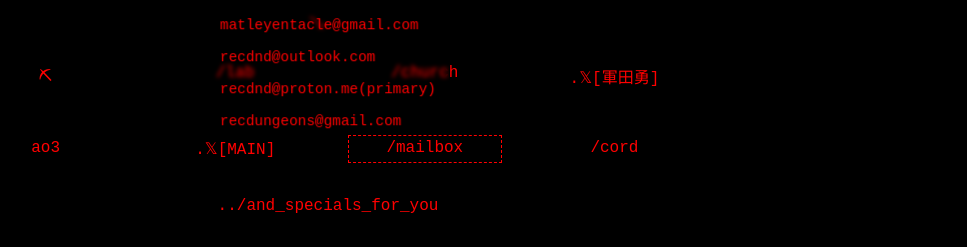
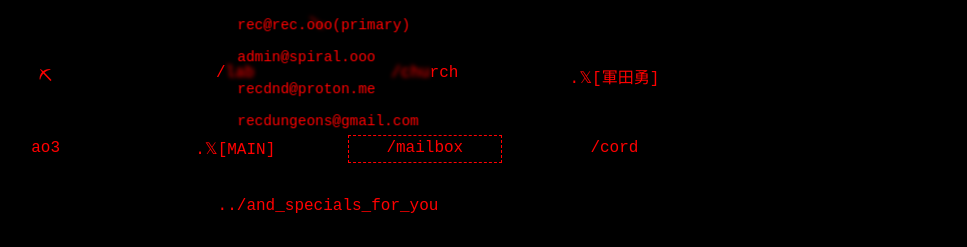
Before and after one commit to recdnd/recdnd, a plain HTML site: page index.html in a window 1280 px wide. Both pictures are taken after a click on the link "/mailbox". Shown: the part 345-592 px from the top of the page, without its empty margins (312-1279 px from the left). Drawn offline with Linux system fonts and the light colour scheme.

Commit message:
Update Rec's Main

```diff
--- a/index.html
+++ b/index.html
@@ -369,7 +369,7 @@ button.link-button:hover {
           <a class="link-button" href="https://spiral.ooo" target="_blank">⛏︎</a>
           <a class="link-button" href="https://spirallab.org" target="_blank">/lab</a>
           <a class="link-button" href="https://sus.church" target="_blank">/church</a>
-      <a class="link-button" href="https://x.com/recdndx" target="_blank">.𝕏[軍田勇]</a>
+      <a class="link-button" href="https://x.com/recdungeons" target="_blank">.𝕏[軍田勇]</a>
       <a class="link-button" href="https://archiveofourown.org/users/recdnd" target="_blank">ao3</a>
       <a class="link-button" href="https://x.com/recdnd" target="_blank">.𝕏[MAIN]</a>
       <a href="javascript:void(0)" class="link-button" onclick="toggleEmailModal()">/mailbox</a>
@@ -477,9 +477,9 @@ function generateCode() {
 				  </div>
 
 <div class="email-list">
-  <a href="javascript:void(0)" onclick="copyEmailAndRedirect('matleyentacle@gmail.com')"><code>matleyentacle@gmail.com</code></a>
-  <a href="javascript:void(0)" onclick="copyEmailAndRedirect('recdnd@outlook.com')"><code>recdnd@outlook.com</code></a>
-  <a href="javascript:void(0)" onclick="copyEmailAndRedirect('recdnd@proton.me')"><code>recdnd@proton.me(primary)</code></a>
+  <a href="javascript:void(0)" onclick="copyEmailAndRedirect('rec@rec.ooo')"><code>rec@rec.ooo(primary)</code></a>
+  <a href="javascript:void(0)" onclick="copyEmailAndRedirect('admin@spiral.ooo')"><code>admin@spiral.ooo</code></a>
+  <a href="javascript:void(0)" onclick="copyEmailAndRedirect('recdnd@proton.me')"><code>recdnd@proton.me</code></a>
   <a href="javascript:void(0)" onclick="copyEmailAndRedirect('recdungeons@gmail.com')"><code>recdungeons@gmail.com</code></a>
 </div>
 				</div>
```
Also changed, not shown: mobile/index.html (+1 -1 lines), 3 other files.
